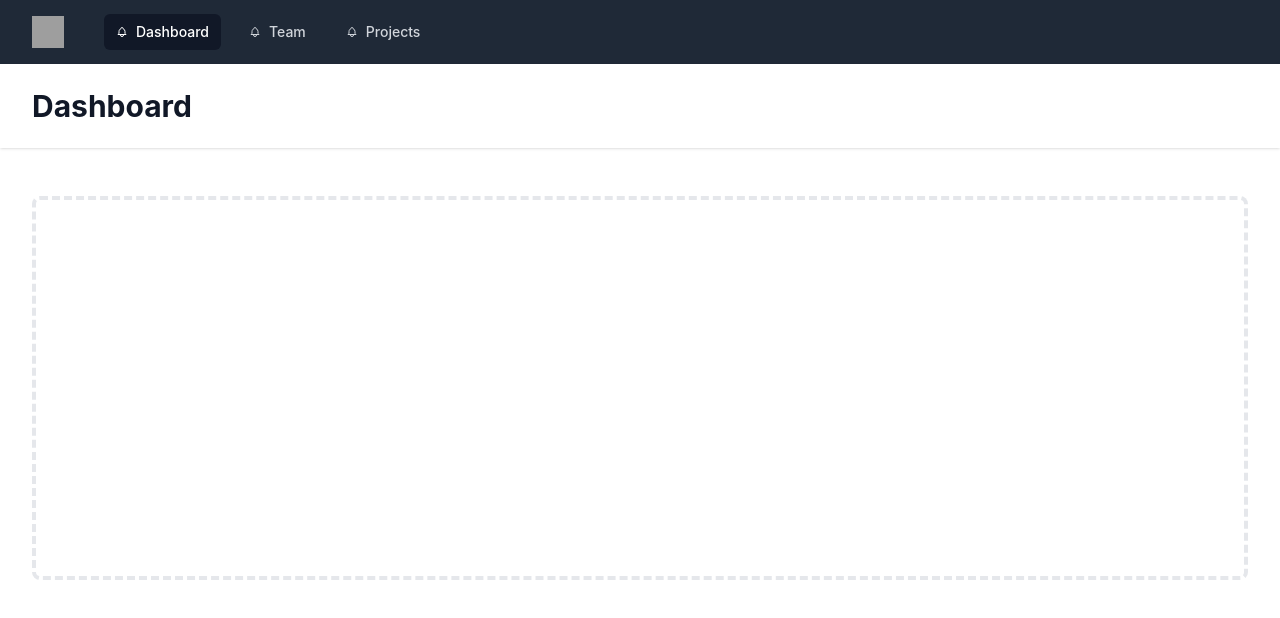
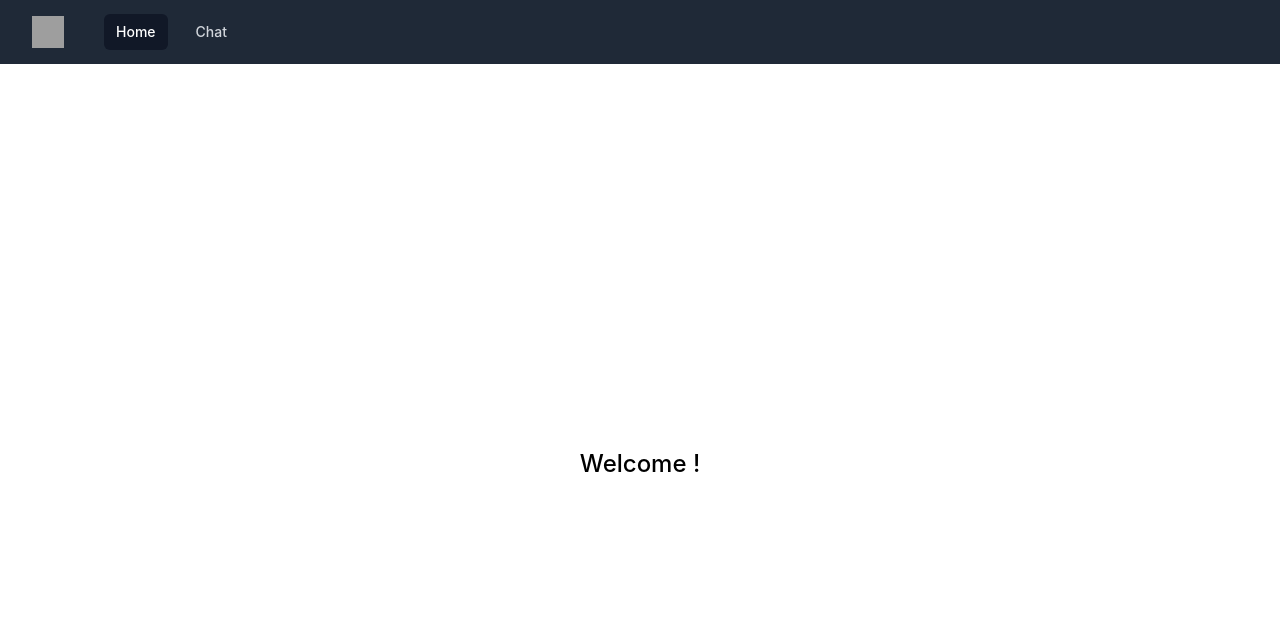
Before and after one commit to ayhan/next-tailwind-whatsapp-telegram, a Next.js app: page / in a window 1280 px wide. Shown: the top 618 px of the page. Built offline with nearby package versions, Linux system fonts and the light colour scheme; grey boxes are pictures that could not be loaded.

Commit message:
chat screen added and some fix

```diff
--- a/package.json
+++ b/package.json
@@ -10,7 +10,6 @@
   },
   "dependencies": {
     "@headlessui/react": "^1.6.4",
-    "@heroicons/react": "^1.0.6",
     "next": "12.1.6",
     "react": "18.1.0",
     "react-dom": "18.1.0"
--- a/src/components/Header.js
+++ b/src/components/Header.js
@@ -1,13 +1,7 @@
 /* This example requires Tailwind CSS v2.0+ */
 import { Fragment } from "react";
-import { Disclosure, Menu, Transition } from "@headlessui/react";
-import { BellIcon, MenuIcon, XIcon } from "@heroicons/react/outline";
-
-const navigation = [
-  { name: "Dashboard", href: "#", current: true },
-  { name: "Team", href: "#", current: false },
-  { name: "Projects", href: "#", current: false },
-];
+import { Menu, Transition } from "@headlessui/react";
+import Link from "next/link";
 
 const userNavigation = [
   { name: "Dashboard", href: "#" },
@@ -19,7 +13,14 @@ function classNames(...classes) {
   return classes.filter(Boolean).join(" ");
 }
 
-const Header = () => {
+const Header = (props) => {
+  const { currentPage } = props;
+
+  const navigation = [
+    { name: "Home", href: "/home" },
+    { name: "Chat", href: "/chat" },
+  ];
+
   return (
     <nav className="bg-gray-800 ">
       <div className="px-4 mx-auto max-w-7xl sm:px-6 lg:px-8">
@@ -35,11 +36,12 @@ const Header = () => {
             <div className="hidden md:block">
               <div className="flex items-baseline ml-10 space-x-4">
                 {navigation.map((item) => (
+                  <Link href={item.href}>
                     <a
                       key={item.name}
                       href={item.href}
                       className={classNames(
-                      item.current
+                        item.name == currentPage
                           ? "bg-gray-900 text-white"
                           : "text-gray-300 hover:bg-gray-700 hover:text-white",
                         "px-3 py-2 rounded-md text-sm font-medium"
@@ -47,22 +49,32 @@ const Header = () => {
                       aria-current={item.current ? "page" : undefined}
                     >
                       <div className="flex items-center justify-items-center">
-                      <BellIcon className="w-3 h-3 mr-2" aria-hidden="true" />
                         {item.name}
                       </div>
                     </a>
+                  </Link>
                 ))}
               </div>
             </div>
           </div>
           <div className="md:hidden">
             <div className="flex items-center ml-4 md:ml-6">
-
               {/* Profile dropdown */}
               <Menu as="div" className="relative ml-3">
                 <div>
                   <Menu.Button className="flex items-center max-w-xs p-2 text-sm bg-white rounded-full focus:outline-none focus:ring-2 focus:ring-offset-2 focus:ring-offset-gray-800 focus:ring-white">
-                    <MenuIcon className="block w-6 h-6" aria-hidden="true" />
+                    <svg
+                      xmlns="http://www.w3.org/2000/svg"
+                      class="h-5 w-5"
+                      viewBox="0 0 20 20"
+                      fill="currentColor"
+                    >
+                      <path
+                        fill-rule="evenodd"
+                        d="M3 5a1 1 0 011-1h12a1 1 0 110 2H4a1 1 0 01-1-1zM3 10a1 1 0 011-1h12a1 1 0 110 2H4a1 1 0 01-1-1zM3 15a1 1 0 011-1h12a1 1 0 110 2H4a1 1 0 01-1-1z"
+                        clip-rule="evenodd"
+                      />
+                    </svg>{" "}
                   </Menu.Button>
                 </div>
                 <Transition
@@ -75,9 +87,10 @@ const Header = () => {
                   leaveTo="transform opacity-0 scale-95"
                 >
                   <Menu.Items className="absolute right-0 w-48 py-1 mt-2 origin-top-right bg-white rounded-md shadow-lg ring-1 ring-black ring-opacity-5 focus:outline-none">
-                    {userNavigation.map((item) => (
+                    {navigation.map((item) => (
                       <Menu.Item key={item.name}>
                         {({ active }) => (
+                          <Link href={item.href}>
                           <a
                             href={item.href}
                             className={classNames(
@@ -87,6 +100,7 @@ const Header = () => {
                           >
                             {item.name}
                           </a>
+                          </Link>
                         )}
                       </Menu.Item>
                     ))}
--- /dev/null
+++ b/src/pages/chat/index.js
@@ -0,0 +1,18 @@
+/* This example requires Tailwind CSS v2.0+ */
+import Header from 'components/Header'
+
+
+export default function Home() {
+  return (
+    <>
+      <div className="min-h-full">
+        <Header currentPage='Home'/>
+        <main>
+          <div className='flex items-center justify-center h-screen'>
+            <h1 className='text-2xl font-medium'>Chat !</h1>
+          </div>
+        </main>
+      </div>
+    </>
+  )
+}
--- a/src/pages/dashboard/index.js
+++ /dev/null
@@ -1,31 +0,0 @@
-/* This example requires Tailwind CSS v2.0+ */
-import { Fragment } from 'react'
-import { Disclosure, Menu, Transition } from '@headlessui/react'
-import { BellIcon, MenuIcon, XIcon } from '@heroicons/react/outline'
-import Header from 'components/Header'
-
-
-export default function DashBoard() {
-  return (
-    <>
-      <div className="min-h-full">
-        <Header/>
-
-        <header className="bg-white shadow">
-          <div className="px-4 py-6 mx-auto max-w-7xl sm:px-6 lg:px-8">
-            <h1 className="text-3xl font-bold text-gray-900">Dashboard</h1>
-          </div>
-        </header>
-        <main>
-          <div className="py-6 mx-auto max-w-7xl sm:px-6 lg:px-8">
-            {/* Replace with your content */}
-            <div className="px-4 py-6 sm:px-0">
-              <div className="border-4 border-gray-200 border-dashed rounded-lg h-96" />
-            </div>
-            {/* /End replace */}
-          </div>
-        </main>
-      </div>
-    </>
-  )
-}
--- /dev/null
+++ b/src/pages/home/index.js
@@ -0,0 +1,18 @@
+/* This example requires Tailwind CSS v2.0+ */
+import Header from 'components/Header'
+
+
+export default function Home() {
+  return (
+    <>
+      <div className="min-h-full">
+        <Header currentPage='Home'/>
+        <main>
+          <div className='flex items-center justify-center h-screen'>
+            <h1 className='text-2xl font-medium'>Welcome !</h1>
+          </div>
+        </main>
+      </div>
+    </>
+  )
+}
--- a/src/pages/index.js
+++ b/src/pages/index.js
@@ -1,5 +1,5 @@
-import DashBoard from 'pages/dashboard'
+import Home from 'pages/home'
 
 export default function Example() {
-  return <DashBoard/>
+  return <Home/>
 }
```
Lines whose indentation alone changed are shown as unchanged.
